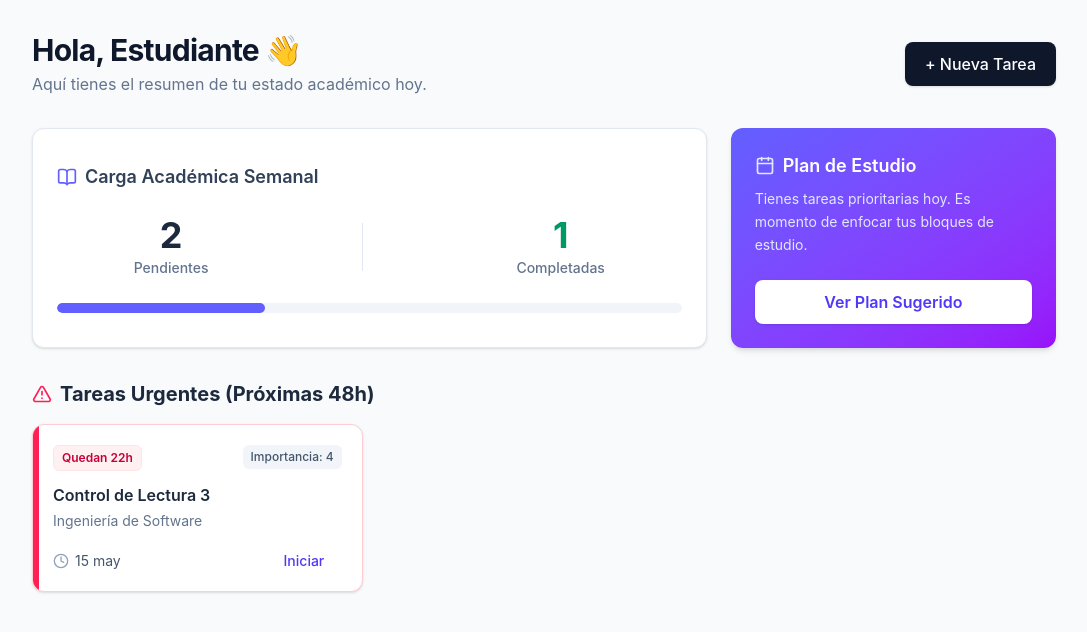
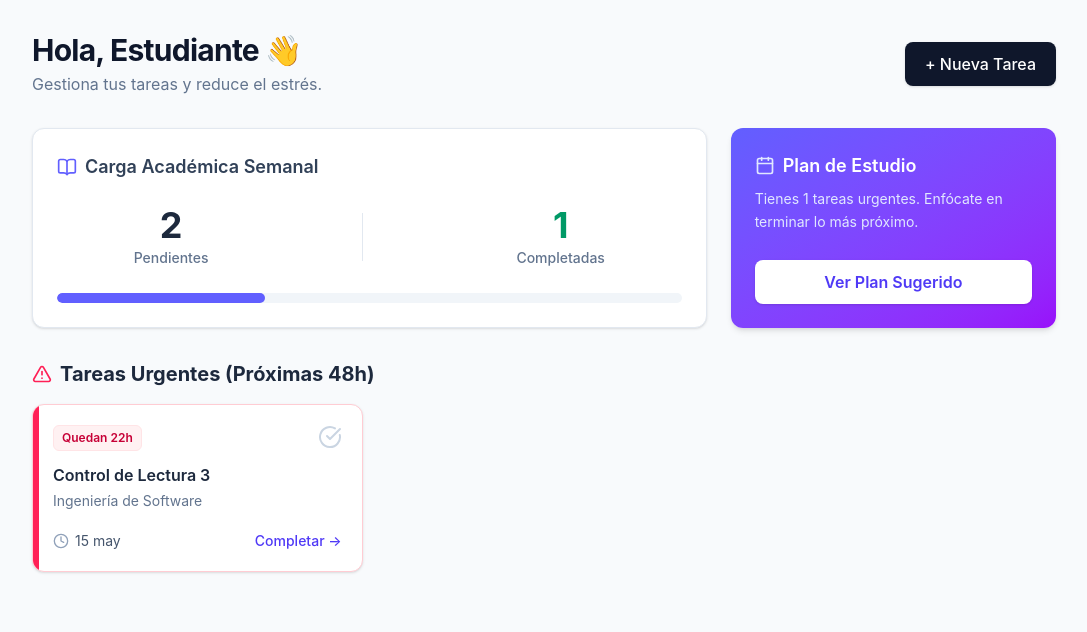
Before and after one commit to angelo-380/Organitec, a React (Vite) app: page / in a window 1280 px wide. Shown: the top 632 px of the page, without its empty margins (96-1183 px from the left). Built offline with nearby package versions, Linux system fonts and the light colour scheme.

Commit message:
feat: add progress visualization and urgent task detection logic (HU-10)

```diff
--- a/src/Dashboard.tsx
+++ b/src/Dashboard.tsx
@@ -1,5 +1,5 @@
-import { useMemo } from 'react';
-import { Clock, BookOpen, CheckCircle, AlertTriangle, Calendar } from 'lucide-react';
+import { useMemo, useState } from 'react';
+import { Clock, BookOpen, CheckCircle, AlertTriangle, Calendar, Check } from 'lucide-react';
 
 // Definimos la estructura para que TypeScript no lance errores 'any'
 interface Task {
@@ -54,11 +54,21 @@ const mockTasks: Task[] = [
 ];
 
 export default function Dashboard() {
-  const tasks = mockTasks;
+  // 1. EL CAMBIO CLAVE: Ahora 'tasks' es un estado que React puede observar
+  const [tasks, setTasks] = useState<Task[]>(mockTasks);
 
+  // 2. Función para completar/desmarcar tareas
+  const toggleTaskCompletion = (id: string) => {
+    setTasks(prevTasks =>
+      prevTasks.map(task =>
+        task.id_canvas === id ? { ...task, completada: !task.completada } : task
+      )
+    );
+  };
+
+  // 3. Los cálculos ahora dependen del estado 'tasks'
   const { pending, completed, urgent } = useMemo<DashboardData>(() => {
     const now = new Date('2026-05-14T21:31:52-05:00');
-
     let pendingCount = 0;
     let completedCount = 0;
     const urgentTasks: (Task & { hoursLeft: number })[] = [];
@@ -78,9 +88,8 @@ export default function Dashboard() {
     });
 
     urgentTasks.sort((a, b) => a.hoursLeft - b.hoursLeft);
-
     return { pending: pendingCount, completed: completedCount, urgent: urgentTasks };
-  }, [tasks]);
+  }, [tasks]); // <--- useMemo se vuelve a ejecutar si 'tasks' cambia
 
   return (
     <div className="min-h-screen bg-slate-50 p-4 sm:p-8 font-sans text-slate-800">
@@ -90,16 +99,15 @@ export default function Dashboard() {
         <header className="flex flex-col sm:flex-row justify-between items-start sm:items-center gap-4">
           <div>
             <h1 className="text-3xl font-bold tracking-tight text-slate-900">Hola, Estudiante 👋</h1>
-            <p className="text-slate-500 mt-1">Aquí tienes el resumen de tu estado académico hoy.</p>
+            <p className="text-slate-500 mt-1">Gestiona tus tareas y reduce el estrés.</p>
           </div>
-          <button className="bg-slate-900 text-white px-5 py-2.5 rounded-lg font-medium hover:bg-slate-800 transition-colors shadow-sm w-full sm:w-auto">
+          <button className="bg-slate-900 text-white px-5 py-2.5 rounded-lg font-medium hover:bg-slate-800 transition-all active:scale-95 shadow-sm w-full sm:w-auto">
             + Nueva Tarea
           </button>
         </header>
 
         <div className="grid grid-cols-1 md:grid-cols-3 gap-6">
-
-          {/* Carga Académica (Resumen) */}
+          {/* Carga Académica */}
           <div className="bg-white rounded-xl shadow-sm border border-slate-200 p-6 flex flex-col justify-center col-span-1 md:col-span-2">
             <h2 className="text-lg font-semibold text-slate-700 flex items-center gap-2 mb-6">
               <BookOpen className="w-5 h-5 text-indigo-500" />
@@ -117,7 +125,6 @@ export default function Dashboard() {
               </div>
             </div>
 
-            {/* Barra de progreso */}
             <div className="w-full bg-slate-100 rounded-full h-2.5 overflow-hidden">
               <div
                 className="bg-indigo-500 h-2.5 rounded-full transition-all duration-500"
@@ -126,7 +133,7 @@ export default function Dashboard() {
             </div>
           </div>
 
-          {/* Acceso rápido al Plan de Estudio */}
+          {/* Plan de Estudio */}
           <div className="bg-linear-to-br from-indigo-500 to-purple-600 rounded-xl shadow-md p-6 text-white flex flex-col justify-between">
             <div>
               <h2 className="text-lg font-semibold flex items-center gap-2 mb-2">
@@ -135,15 +142,14 @@ export default function Dashboard() {
               </h2>
               <p className="text-indigo-100 text-sm mt-2 leading-relaxed">
                 {urgent.length > 0
-                  ? 'Tienes tareas prioritarias hoy. Es momento de enfocar tus bloques de estudio.'
-                  : 'No hay entregas urgentes. Buen momento para adelantar material.'}
+                  ? `Tienes ${urgent.length} tareas urgentes. Enfócate en terminar lo más próximo.`
+                  : '¡Excelente! No tienes nada urgente por ahora.'}
               </p>
             </div>
             <button className="mt-6 bg-white text-indigo-600 w-full py-2.5 rounded-lg font-semibold hover:bg-indigo-50 transition-colors shadow-sm">
               Ver Plan Sugerido
             </button>
           </div>
-
         </div>
 
         {/* Tareas Urgentes */}
@@ -156,17 +162,20 @@ export default function Dashboard() {
           {urgent.length > 0 ? (
             <div className="grid grid-cols-1 md:grid-cols-2 lg:grid-cols-3 gap-4">
               {urgent.map(task => (
-                <div key={task.id_canvas} className="bg-white rounded-xl p-5 border border-rose-200 shadow-sm relative overflow-hidden group hover:border-rose-300 transition-colors">
-                  {/* Indicador visual rojo */}
+                <div key={task.id_canvas} className="bg-white rounded-xl p-5 border border-rose-200 shadow-sm relative overflow-hidden group hover:border-rose-300 transition-all">
                   <div className="absolute top-0 left-0 w-1.5 h-full bg-rose-500"></div>
 
                   <div className="flex justify-between items-start mb-3">
                     <span className="text-xs font-semibold text-rose-700 bg-rose-50 border border-rose-100 px-2 py-1 rounded-md">
                       Quedan {Math.max(0, Math.ceil(task.hoursLeft))}h
                     </span>
-                    <span className="text-xs font-medium text-slate-600 bg-slate-100 px-2 py-1 rounded-md">
-                      Importancia: {task.importancia}
-                    </span>
+                    {/* BOTÓN INTERACTIVO */}
+                    <button
+                      onClick={() => toggleTaskCompletion(task.id_canvas)}
+                      className="text-slate-300 hover:text-emerald-500 transition-colors"
+                    >
+                      <CheckCircle className="w-6 h-6" />
+                    </button>
                   </div>
 
                   <h3 className="font-semibold text-slate-800 line-clamp-2 mb-1">{task.title}</h3>
@@ -177,8 +186,11 @@ export default function Dashboard() {
                       <Clock className="w-4 h-4 text-slate-400" />
                       {new Date(task.due_at).toLocaleDateString('es-ES', { day: '2-digit', month: 'short' })}
                     </div>
-                    <button className="text-indigo-600 hover:text-indigo-700 font-medium text-sm flex items-center gap-1">
-                      Iniciar <span className="opacity-0 group-hover:opacity-100 transition-opacity">→</span>
+                    <button
+                      onClick={() => toggleTaskCompletion(task.id_canvas)}
+                      className="text-indigo-600 hover:text-indigo-700 font-medium text-sm"
+                    >
+                      Completar →
                     </button>
                   </div>
                 </div>
@@ -187,12 +199,11 @@ export default function Dashboard() {
           ) : (
             <div className="bg-white rounded-xl border border-dashed border-slate-300 p-8 text-center">
               <CheckCircle className="w-12 h-12 text-emerald-400 mx-auto mb-3" />
-              <h3 className="text-lg font-medium text-slate-700">¡Todo bajo control!</h3>
-              <p className="text-slate-500 mt-1">No tienes entregas urgentes en las próximas 48 horas.</p>
+              <h3 className="text-lg font-medium text-slate-700">¡Todo al día!</h3>
+              <p className="text-slate-500 mt-1">No hay tareas urgentes pendientes.</p>
             </div>
           )}
         </div>
-
       </div>
     </div>
   );
```
